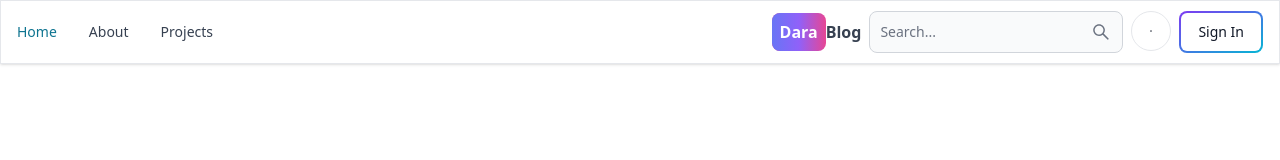
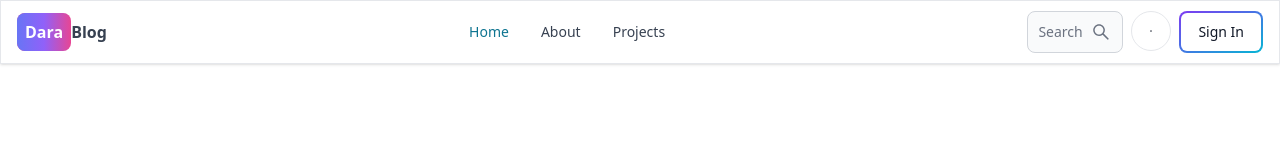
Before and after one commit to dara-tech/mean-blog, a React (Vite) app in the folder client/: page / in a window 1280 px wide. Shown: the top 160 px of the page. Built offline with nearby package versions, Linux system fonts and the light colour scheme; no server answers.

Commit message:
update header

```diff
--- a/client/src/components/Header.jsx
+++ b/client/src/components/Header.jsx
@@ -48,21 +48,20 @@ export default function Header() {
       };
 
     return (
-
-        <Navbar className="border shadow">
+        <Navbar className="border shadow ">
+            <Link to='/' className="text-sm:text-xl font-semibold dark:text-white">
+                <span className="px-2 py-2 bg-gradient-to-r from-indigo-500 via-purple-500 to bg-pink-500 rounded-lg text-white">Dara</span>
+                Blog
+            </Link>
 
 
-
-            <div className="flex gap-2 md:order-2 ">
-              <Link to='/' className="self-center whitespace-nowrap text-sm:text-xl font-semibold dark:text-white">
-                <span className="px-2 py-2 bg-gradient-to-r from-indigo-500 via-purple-500 to bg-pink-500 rounded-lg text-white">Dara</span>
-                Blog
-            </Link><form onSubmit={handleSubmit}>
+            <div className="flex gap-2 md:order-2">
+              <form onSubmit={handleSubmit}>
                <TextInput
                 type='text'
                 placeholder='Search...'
                 rightIcon={AiOutlineSearch}
-
+                className='w-24'
                 value={searchTerm}
                 onChange={(e) => setSearchTerm(e.target.value)}
                 />
--- a/client/src/index.css
+++ b/client/src/index.css
@@ -39,14 +39,3 @@ body {
 .dark .post-content a {
   color: red;
 }
-.search-input {
-  width: 100%; /* Set default width to 100% */
-  max-width: 300px; /* Set maximum width */
-  margin: 0 auto; /* Center the search bar */
-}
-
-@media only screen and (min-width: 768px) {
-  .search-input {
-      max-width: 500px; /* Adjust maximum width for larger screens */
-  }
-}
```
